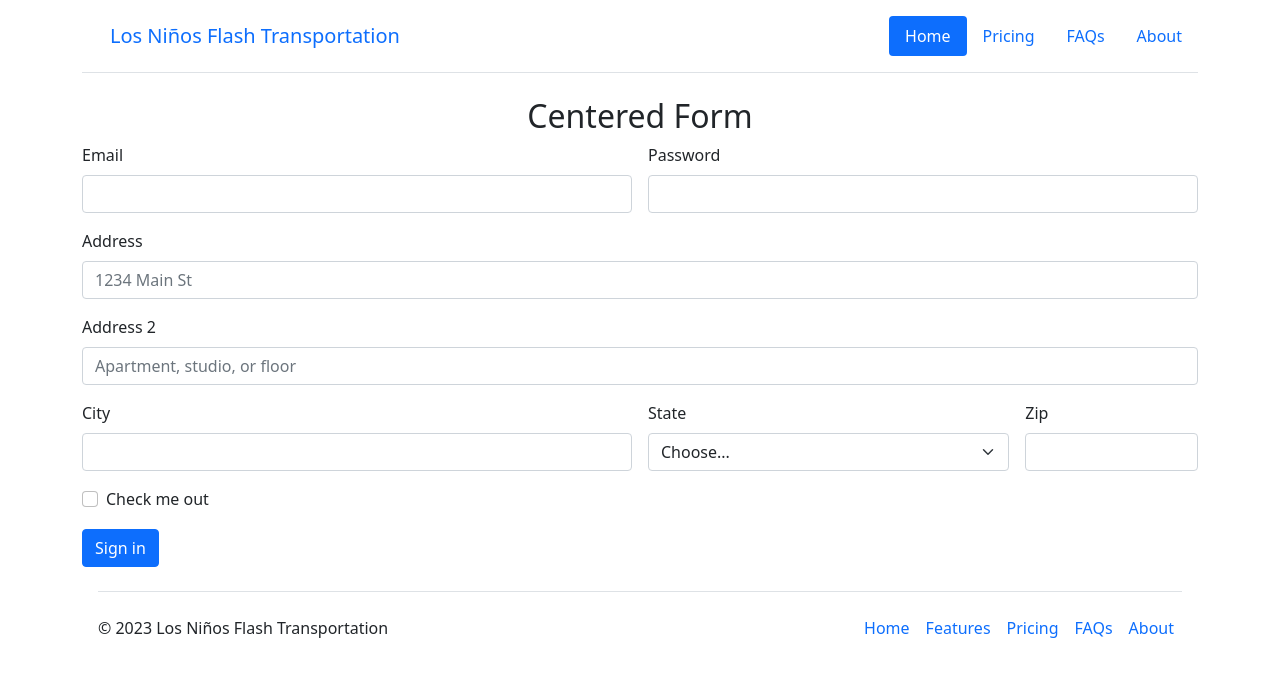
After one commit to Ulises-Sanch3z/flash_transportation, a Flask app: page /contact in a window 1280 px wide. The commit adds this page. Shown: the top 687 px of the page. Run offline with Flask 3, Linux system fonts and the light colour scheme.

Commit message:
added more info to the home page and started working on a form to contact customer

```diff
--- a/app.py
+++ b/app.py
@@ -1,33 +1,14 @@
 from flask import Flask, render_template, url_for, jsonify
 
 app = Flask(__name__)
-
-JOBS = [
-    {'id': 1,
-     'title': 'Data Analyst',
-     'location': 'Delhi, India',
-     'salary': 'Rs. 10,000,000'},
-    {'id': 1,
-     'title': 'Data Analyst',
-     'location': 'Delhi, India',
-     'salary': 'Rs. 10,000,000'},
-    {'id': 1,
-     'title': 'Data Analyst',
-     'location': 'Delhi, India',
-     'salary': 'Rs. 10,000,000'},
-         {'id': 1,
-     'title': 'Cyber Security',
-     'location': 'Remote'}
-]
 
 @app.route("/")
 
 def hello_jovian():
     return render_template("home.html",
-                            jobs = JOBS,
                             company_name='Los Niños Flash Transportation')
-@app.route("/jobs")
-def list_jobs():
-    return jsonify(JOBS)
+@app.route("/contact")
+def form():
+    return render_template("contact_us.html")
 if __name__ == "__main__":
     app.run(host='0.0.0.0', debug=True)
--- /dev/null
+++ b/templates/contact_us.html
@@ -0,0 +1,61 @@
+<!DOCTYPE html>
+<html lang="en">
+<head>
+    <meta charset="UTF-8">
+    <meta name="viewport" content="width=device-width, initial-scale=1">
+    <link href="https://cdn.jsdelivr.net/npm/bootstrap@5.1.3/dist/css/bootstrap.min.css" rel="stylesheet">
+    <script src="https://cdn.jsdelivr.net/npm/bootstrap@5.1.3/dist/js/bootstrap.bundle.min.js"></script>
+    <title>Contact Form</title>
+</head>
+<body>
+    {% include 'navbar.html' %}
+    <div class="container">
+        <h2 class="text-center">Centered Form</h2>
+        <div class="centered-text">
+            <form class="row g-3">
+                <div class="col-md-6">
+                    <label for="inputEmail4" class="form-label">Email</label>
+                    <input type="email" class="form-control" id="inputEmail4">
+                </div>
+                <div class="col-md-6">
+                    <label for="inputPassword4" class="form-label">Password</label>
+                    <input type="password" class="form-control" id="inputPassword4">
+                </div>
+                <div class="col-12">
+                    <label for="inputAddress" class="form-label">Address</label>
+                    <input type="text" class="form-control" id="inputAddress" placeholder="1234 Main St">
+                </div>
+                <div class="col-12">
+                    <label for="inputAddress2" class="form-label">Address 2</label>
+                    <input type="text" class="form-control" id="inputAddress2" placeholder="Apartment, studio, or floor">
+                </div>
+                <div class="col-md-6">
+                    <label for="inputCity" class="form-label">City</label>
+                    <input type="text" class="form-control" id="inputCity">
+                </div>
+                <div class="col-md-4">
+                    <label for="inputState" class="form-label">State</label>
+                    <select id="inputState" class="form-select">
+                        <option selected>Choose...</option>
+                        <option>...</option>
+                    </select>
+                </div>
+                <div class="col-md-2">
+                    <label for="inputZip" class="form-label">Zip</label>
+                    <input type="text" class="form-control" id="inputZip">
+                </div>
+                <div class="col-12">
+                    <div class="form-check">
+                        <input class="form-check-input" type="checkbox" id="gridCheck">
+                        <label class="form-check-label" for="gridCheck"> Check me out </label>
+                    </div>
+                </div>
+                <div class="col-12">
+                    <button type="submit" class="btn btn-primary">Sign in</button>
+                    {% include 'footer.html' %}
+                </div>
+            </form>
+        </div>
+    </div>
+</body>
+</html>
--- a/templates/navbar.html
+++ b/templates/navbar.html
@@ -1,13 +1,12 @@
 <div class="container">
     <header class="d-flex flex-wrap justify-content-center py-3 mb-4 border-bottom">
       <a href="/" class="d-flex align-items-center mb-3 mb-md-0 me-md-auto link-body-emphasis text-decoration-none">
-        <svg class="bi me-2" width="40" height="32"><use xlink:href="#bootstrap"/></svg>
-        <span class="fs-4">Los Niños Flash Transportation</span>
+        <svg class="bi me-2" width="20" height="32"><use xlink:href="#bootstrap"/></svg>
+        <span class="fs-5">Los Niños Flash Transportation</span>
       </a>
 
       <ul class="nav nav-pills">
-        <li class="nav-item"><a href="#" class="nav-link active" aria-current="page">Home</a></li>
-        <li class="nav-item"><a href="#" class="nav-link">Features</a></li>
+        <li class="nav-item"><a href="/" class="nav-link active" aria-current="page">Home</a></li>
         <li class="nav-item"><a href="#" class="nav-link">Pricing</a></li>
         <li class="nav-item"><a href="#" class="nav-link">FAQs</a></li>
         <li class="nav-item"><a href="#" class="nav-link">About</a></li>
```
Also changed, not shown: templates/home.html (+40 -8 lines), static/kids.jpg (added), static/parent.jpg (added).
